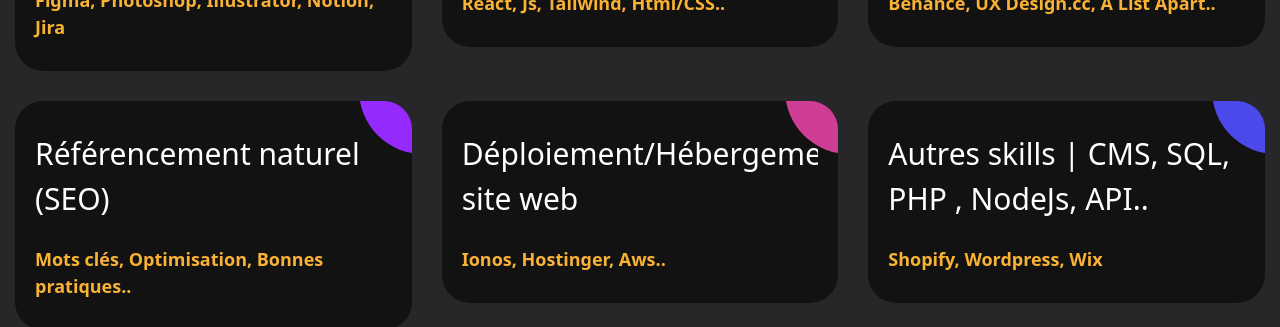
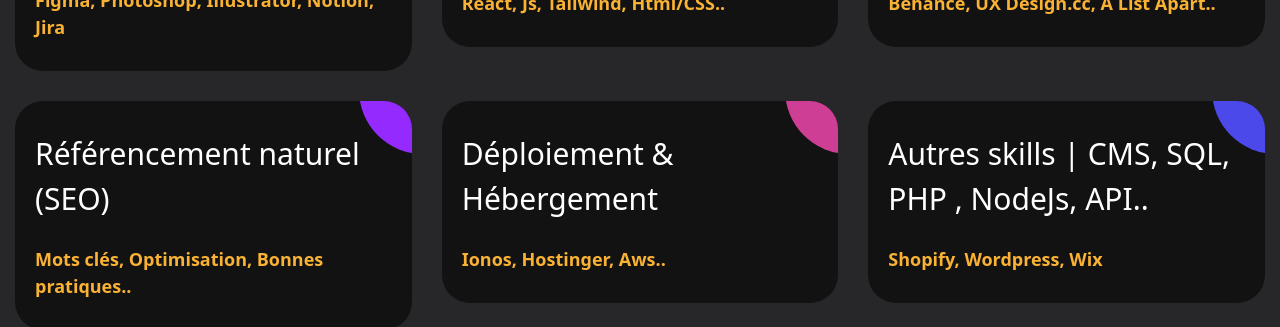
Before and after one commit to Dopey59/Portfolio2024, a React (Create React App) app in the folder client/: page / in a window 1280 px wide. Shown: the part 1940-2267 px from the top of the page. Built offline with nearby package versions, Linux system fonts and the light colour scheme; some icons are missing; a web font is replaced by a local one.

Commit message:
[+] update and fix some troubles

```diff
--- a/client/src/App.css
+++ b/client/src/App.css
@@ -45,11 +45,6 @@
 .Overflow2 {
 	scrollbar-width: thin; /* "auto" ou "thin" */
   	scrollbar-color: #fe5b00 #0000; /* Couleur de la poignée et de la piste */
-}
-
-/* Personnaliser la scrollbar pour tout le document */
-.Overflow2::-webkit-scrollbar {
-    width: 50px; /* Largeur de la scrollbar */
 }
 
 /* Poignée de la scrollbar */
--- a/client/src/views/tools.jsx
+++ b/client/src/views/tools.jsx
@@ -76,7 +76,8 @@
                         <div class="ag-courses-item_bg"></div>
 
                         <div class="ag-courses-item_title">
-                        Déploiement/Hébergement site web
+                        Déploiement &
+                        Hébergement
                         </div>
 
                         <div class="ag-courses-item_date-box">
```
